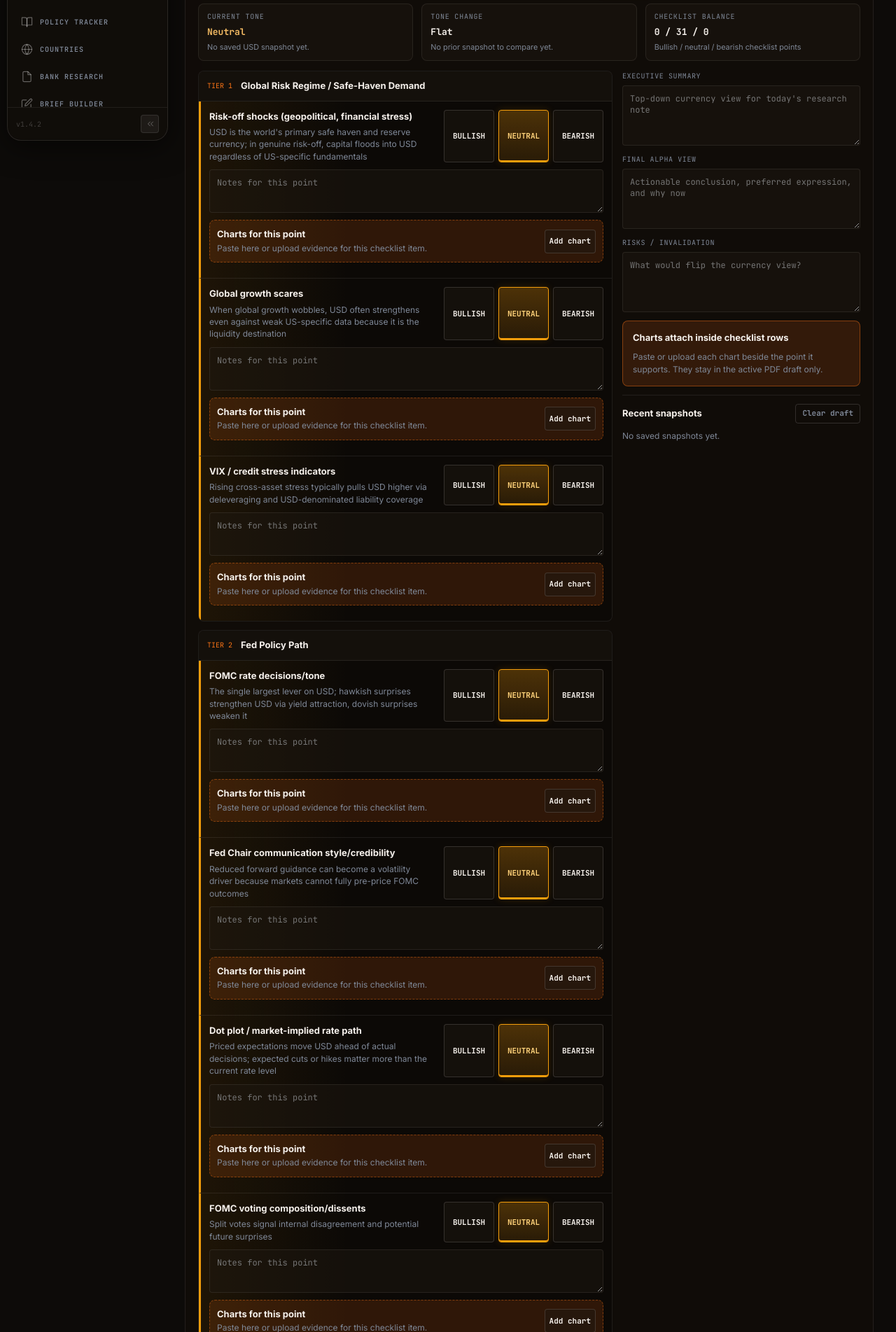
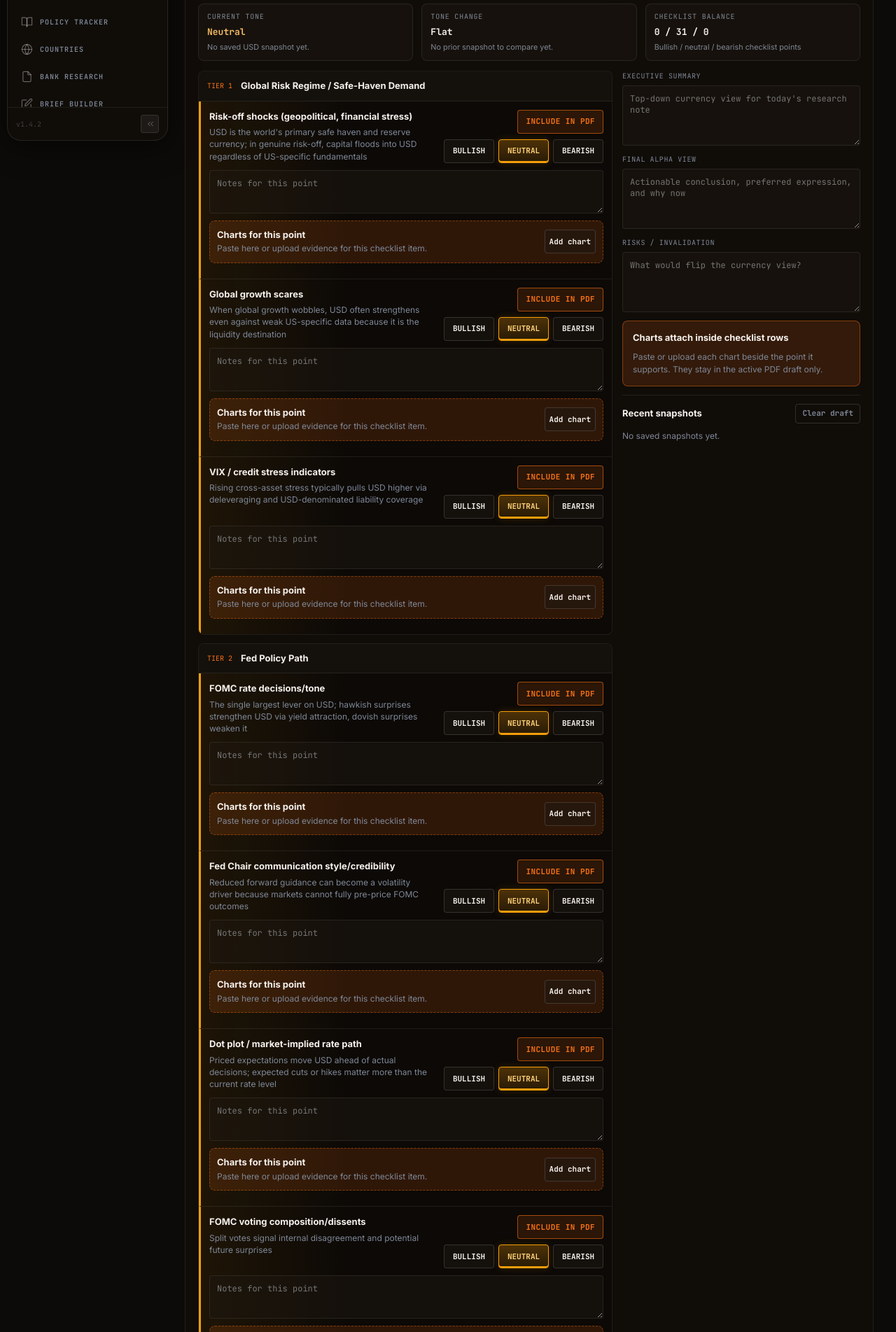
Before and after one commit to Pasindu099/macro-trading-system, a Python web app: template app/web/templates/research_lab.html in a window 1280 px wide. Shown: the part 589-2492 px from the top of the page at 70% size. Run offline with Jinja, Linux system fonts and the light colour scheme; the template is opened without the code that fills it: most values are stand-ins (such as "Sample title", 1, 10 or a date in 2020); some libraries are stand-ins or nearby versions.

Commit message:
feat: toggle checklist points in research PDF

```diff
--- a/app/web/static/css/research_lab.css
+++ b/app/web/static/css/research_lab.css
@@ -482,6 +482,16 @@
   transition: background 0.15s ease, border-color 0.15s ease;
 }
 
+.research-check.is-report-excluded {
+  opacity: 0.58;
+}
+
+.research-check.is-report-excluded textarea,
+.research-check.is-report-excluded .item-chart-zone,
+.research-check.is-report-excluded .item-chart-list {
+  filter: grayscale(0.55);
+}
+
 .research-check--bullish {
   border-left-color: #23c483;
   background: linear-gradient(90deg, rgba(35, 196, 131, 0.10), transparent 36%);
@@ -518,6 +528,34 @@
 .research-check textarea {
   grid-column: 1 / -1;
   min-height: 62px;
+}
+
+.research-check__controls {
+  display: grid;
+  gap: 8px;
+  justify-items: end;
+}
+
+.report-toggle {
+  min-height: 28px;
+  border-radius: 999px;
+  padding: 0 11px;
+  font-size: 10px;
+  letter-spacing: 0.04em;
+  text-transform: uppercase;
+}
+
+.report-toggle.is-included {
+  border-color: rgba(249, 115, 22, 0.58);
+  background: rgba(249, 115, 22, 0.13);
+  color: var(--accent);
+}
+
+.report-toggle.is-excluded {
+  border-color: rgba(148, 163, 184, 0.32);
+  background: rgba(148, 163, 184, 0.08);
+  color: var(--text-muted);
+  text-decoration: line-through;
 }
 
 .chart-note,
--- a/app/web/static/js/currency_research_lab.js
+++ b/app/web/static/js/currency_research_lab.js
@@ -399,7 +399,7 @@ Momentum/trend indicators - Timing only
         date: els.date.value || today(),
         overallTone: "neutral",
         fields: { summary: "", alpha: "", risks: "" },
-        items: Object.fromEntries(checklistItems().map(([id]) => [id, { tone: "neutral", notes: "" }])),
+        items: Object.fromEntries(checklistItems().map(([id]) => [id, { tone: "neutral", notes: "", includeInReport: true }])),
     });
 
     let draft = emptyDraft();
@@ -485,13 +485,22 @@ Momentum/trend indicators - Timing only
                 ${items.map(([id, title, detail]) => {
                     const item = draft.items[id] || { tone: "neutral", notes: "" };
                     const itemTone = item.tone || "neutral";
+                    const includeInReport = item.includeInReport !== false;
                     return `
-                        <article class="research-check research-check--${itemTone}">
+                        <article class="research-check research-check--${itemTone} ${includeInReport ? "" : "is-report-excluded"}">
                             <div>
                                 <strong>${esc(title)}</strong>
                                 <small>${esc(detail)}</small>
                             </div>
-                            ${toneButtonGroup("data-item-tone", "data-value", id, itemTone)}
+                            <div class="research-check__controls">
+                                <button
+                                    class="report-toggle ${includeInReport ? "is-included" : "is-excluded"}"
+                                    type="button"
+                                    data-report-toggle="${esc(id)}"
+                                    aria-pressed="${includeInReport ? "true" : "false"}"
+                                >${includeInReport ? "Include in PDF" : "Excluded from PDF"}</button>
+                                ${toneButtonGroup("data-item-tone", "data-value", id, itemTone)}
+                            </div>
                             <textarea data-item-notes="${esc(id)}" placeholder="Notes for this point">${esc(item.notes)}</textarea>
                             ${renderItemCharts(id)}
                         </article>
@@ -546,8 +555,12 @@ Momentum/trend indicators - Timing only
             draft.items[field.dataset.itemTone].tone = field.dataset.value || "neutral";
         });
         root.querySelectorAll("[data-item-notes]").forEach((field) => {
-            draft.items[field.dataset.itemNotes] ||= { tone: "neutral", notes: "" };
+            draft.items[field.dataset.itemNotes] ||= { tone: "neutral", notes: "", includeInReport: true };
             draft.items[field.dataset.itemNotes].notes = field.value;
+        });
+        root.querySelectorAll("[data-report-toggle]").forEach((button) => {
+            draft.items[button.dataset.reportToggle] ||= { tone: "neutral", notes: "", includeInReport: true };
+            draft.items[button.dataset.reportToggle].includeInReport = button.classList.contains("is-included");
         });
     }
 
@@ -669,10 +682,12 @@ Momentum/trend indicators - Timing only
 
         section("Checklist");
         activeChecklist().forEach(([tier, items], tierIndex) => {
+            const includedItems = items.filter(([id]) => (draft.items[id] || {}).includeInReport !== false);
+            if (!includedItems.length) return;
             addPageIfNeeded(34);
             const label = tier.startsWith("Interest") || tier.startsWith("Other") ? tier : `Tier ${tierIndex + 1} - ${tier}`;
             text(label, margin, 10, "bold", [38, 46, 56]);
-            items.forEach(([id, title]) => {
+            includedItems.forEach(([id, title]) => {
                 const item = draft.items[id] || {};
                 const notes = item.notes ? ` - ${item.notes}` : "";
                 text(`${toneLabels[item.tone || "neutral"]}: ${title}${notes}`, margin + 12, 8);
@@ -730,6 +745,15 @@ Momentum/trend indicators - Timing only
             readForm();
             renderSummary();
         }
+        const reportToggle = event.target.closest("[data-report-toggle]");
+        if (reportToggle) {
+            const included = reportToggle.classList.toggle("is-included");
+            reportToggle.classList.toggle("is-excluded", !included);
+            reportToggle.setAttribute("aria-pressed", included ? "true" : "false");
+            reportToggle.textContent = included ? "Include in PDF" : "Excluded from PDF";
+            reportToggle.closest(".research-check")?.classList.toggle("is-report-excluded", !included);
+            readForm();
+        }
         const upload = event.target.closest("[data-item-chart-upload]");
         if (upload) {
             root.querySelector(`[data-item-chart-input="${CSS.escape(upload.dataset.itemChartUpload)}"]`)?.click();
--- a/app/web/templates/research_lab.html
+++ b/app/web/templates/research_lab.html
@@ -1,7 +1,7 @@
 {% extends "base.html" %}
 
 {% block extra_head %}
-<link rel="stylesheet" href="{{ url_for('static', path='css/research_lab.css') }}?v=20260804rowcharts">
+<link rel="stylesheet" href="{{ url_for('static', path='css/research_lab.css') }}?v=20260804reporttoggle">
 <script src="https://cdn.jsdelivr.net/npm/jspdf@2.5.1/dist/jspdf.umd.min.js"></script>
 {% endblock %}
 
@@ -161,5 +161,5 @@
     import { initCorrelationLab } from "{{ url_for('static', path='js/correlation_lab.js') }}?v=20260510corr";
     initCorrelationLab();
 </script>
-<script src="{{ url_for('static', path='js/currency_research_lab.js') }}?v=20260804rowcharts" defer></script>
+<script src="{{ url_for('static', path='js/currency_research_lab.js') }}?v=20260804reporttoggle" defer></script>
 {% endblock %}
```
